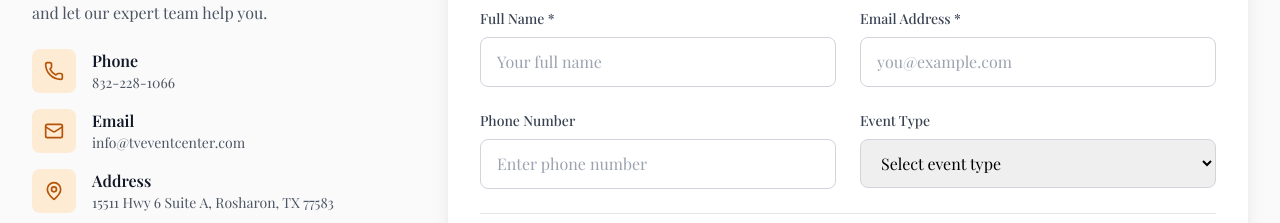
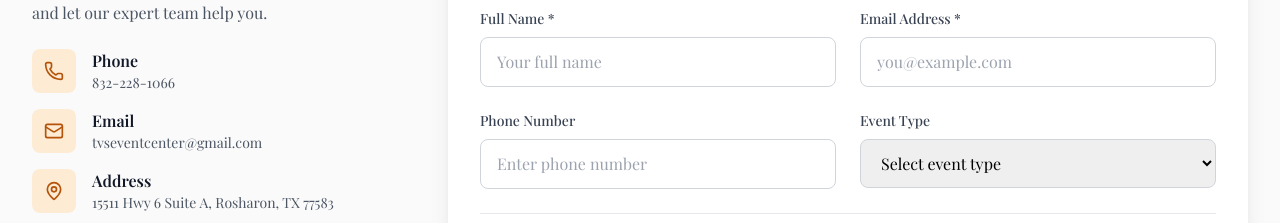
Before and after one commit to Echo5Digital/Tvs-Event-Center, a Next.js app: page /contact in a window 1280 px wide. Shown: the part 942-1165 px from the top of the page. Built offline with nearby package versions, Linux system fonts and the light colour scheme; a web font is replaced by a local one.

Commit message:
Update ContactForm.jsx

```diff
--- a/src/components/ContactForm.jsx
+++ b/src/components/ContactForm.jsx
@@ -145,7 +145,7 @@ const ContactForm = () => {
         <div className="space-y-4">
           {[
             { icon: Phone, label: 'Phone', value: '832-228-1066' },
-            { icon: Mail, label: 'Email', value: 'info@tveventcenter.com' },
+            { icon: Mail, label: 'Email', value: 'tvseventcenter@gmail.com' },
             { icon: MapPin, label: 'Address', value: '15511 Hwy 6 Suite A, Rosharon, TX 77583' },
             { icon: Clock, label: 'Business Hours', value: 'Mon–Fri 9AM–8PM, Sat 9AM–10PM, Sun 10AM–6PM' }
           ].map(({ icon: Icon, label, value }) => (
```
